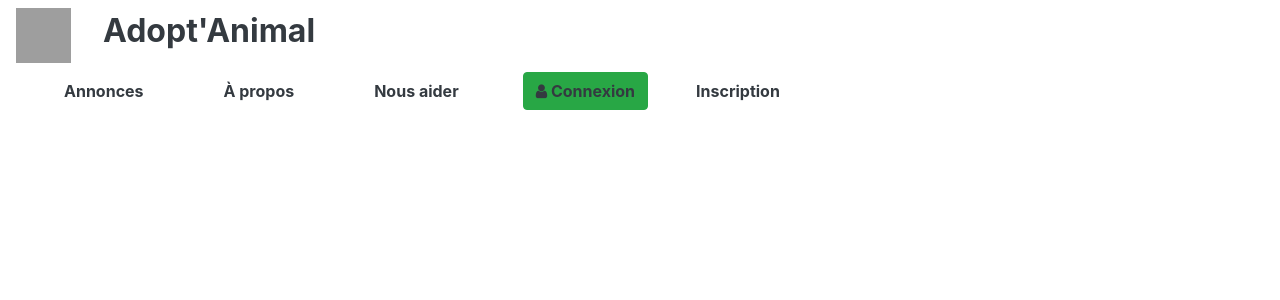
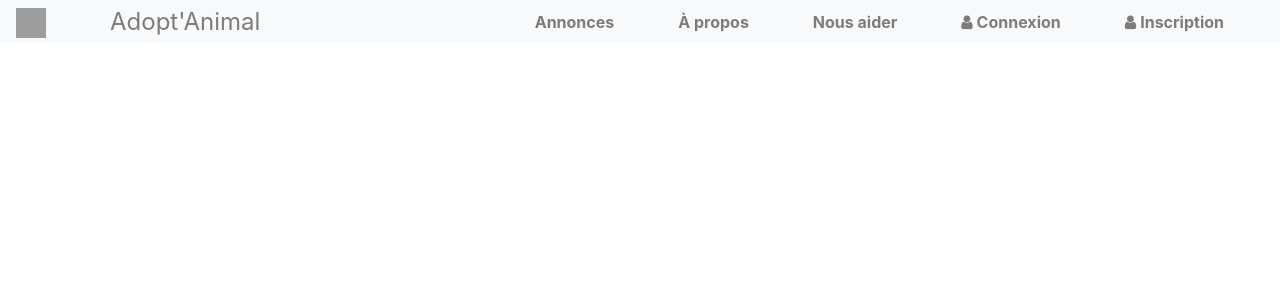
Before and after one commit to oxanamk/projetwf3, a Symfony app: template templates/layout/header.html.twig in a window 1280 px wide. Shown: the top 300 px of the page. Run offline with Twig, Linux system fonts and the light colour scheme; the template is opened without the code that fills it, so the values that code supplies are empty; some libraries are stand-ins or nearby versions; grey boxes are pictures that could not be loaded.

Commit message:
orga css + a propos fini

```diff
--- a/public/asset/css/style.css
+++ b/public/asset/css/style.css
@@ -7,8 +7,12 @@ body {
     width: 100%;
 }
 
+
+/* -----------------------------------------------------Signin --------------------------------------*/
+
 #bgsignin {
     background: url("../images/wood.webp");
+    background-size: cover;
     width: 100%;
 }
 
@@ -39,15 +43,6 @@ body {
     height: 55px;
 }
 
-#barnav {
-    width: 70%;
-}
-
-#nav {
-    position: fixed;
-    width: 100%;
-}
-
 @media only screen and (min-width:0px) and (max-width: 750px) {
     #imagesignin {
         display: none;
@@ -63,9 +58,6 @@ body {
         -ms-flex-pack: center;
         justify-content: center;
     }
-    #nav {
-        width: 100%;
-    }
 }
 
 @media only screen and (min-width:750px) and (max-width: 1370px) {
@@ -79,7 +71,146 @@ body {
     #sec1signin {
         width: 65%;
     }
+}
+
+
+/* ---------------------------------------------------------------about us--------------------------------------------*/
+
+#bgabout {
+    height: auto;
+    width: 100%;
+}
+
+.imgabout {
+    margin: auto;
+    margin-top: 2rem;
+    width: 90%;
+    border-radius: 20%;
+}
+
+.seccard {
+    width: 380px;
+}
+
+.iconabout {
+    background-color: #7FC386;
+    color: white;
+    border-radius: 50%;
+    padding: 1rem;
+}
+
+#secofsecaboutus {
+    display: -webkit-box;
+    display: -ms-flexbox;
+    display: flex;
+    -ms-flex-pack: distribute;
+    justify-content: space-around;
+    margin-top: 2rem;
+    margin-bottom: 2rem;
+}
+
+.cardheadabout {
+    text-align: center;
+}
+
+@media only screen and (min-width:0px) and (max-width: 1370px) {
+    #secofsecaboutus {
+        display: block;
+        -webkit-box-pack: center;
+        -ms-flex-pack: center;
+        justify-content: center;
+    }
+    .seccard {
+        margin: auto;
+        margin-top: 2rem;
+    }
+}
+
+@media only screen and (min-width:750px) and (max-width: 1370px) {
+    #secofsecaboutus {
+        display: block;
+        -webkit-box-pack: center;
+        -ms-flex-pack: center;
+        justify-content: center;
+    }
+    .seccard {
+        margin: auto;
+        margin-top: 2rem;
+        width: 100%;
+    }
+}
+
+
+/*------------------------------------------------------------ header--------------------------------------------------------------- */
+
+.auto-disable {
+    display: none;
+}
+
+.titre {
+    font-size: 1.5rem;
+    padding: 0;
+    margin: 0 auto;
+}
+
+.navbar-nav a:hover {
+    background-color: #7FC386;
+}
+
+.active {
+    background-color: #7FC386;
+    color: aliceblue;
+}
+
+@media screen and (max-width:992px) {
     #barnav {
         width: 70%;
     }
+    #nav {
+        position: fixed;
+        width: 100%;
+    }
+    .navbar hr {
+        border: 2px solid #e0dfdf;
+        border-radius: 25%;
+        -webkit-box-shadow: 5px 5px #aaaaaa;
+        box-shadow: 5px 5px #aaaaaa;
+        width: 50%
+    }
+    .auto-disable {
+        display: unset;
+    }
+    #navPaw {
+        margin-left: auto;
+    }
+    #linkactive1 {
+        width: 100%;
+        padding-right: 5%
+    }
+    #linkactive2 {
+        width: 100%;
+        padding-right: 5%;
+    }
+    .nav-item {
+        margin-left: 10%;
+        margin-right: 0px;
+        margin-top: 5%;
+    }
+    .navbar div {
+        width: 50%;
+    }
+    .navbar ul {
+        background-color: white;
+        border-top: 2px solid #707070;
+        border-bottom-left-radius: 5%;
+        border-bottom-right-radius: 5%;
+        width: 50%;
+        margin-left: none;
+        margin-right: 100%;
+        height: 35rem;
+    }
+    #navbarSupportedContent {
+        width: 0px;
+        height: 0px;
+    }
 }
--- a/templates/layout/header.html.twig
+++ b/templates/layout/header.html.twig
@@ -13,39 +13,66 @@
 		{% block css %}
 			<link rel="stylesheet" href="https://stackpath.bootstrapcdn.com/bootstrap/4.3.1/css/bootstrap.min.css" integrity="sha384-ggOyR0iXCbMQv3Xipma34MD+dH/1fQ784/j6cY/iJTQUOhcWr7x9JvoRxT2MZw1T" crossorigin="anonymous">
 			<link href="//maxcdn.bootstrapcdn.com/font-awesome/4.2.0/css/font-awesome.min.css" rel="stylesheet">
-			<link rel="stylesheet" href="{{ asset('asset/css/style.css') }}">
-			<link rel="stylesheet" href="{{ asset('asset/css/stylewip.css') }}">
+			<link rel="stylesheet" href={{ asset('asset/css/style.css') }}>
+			<link rel="stylesheet" href={{ asset('asset/css/stylewip.css') }}>
 
 		{% endblock %}
+		{% block cssEnji %}
+		<style>
+			.navbar-nav{
+				white-space: nowrap;
+			}
+			#logoPaw:hover {
+				background-color: none;
+			}
+
+		</style>
+		{% endblock %}
 	</head>
-	{% block body %}
-		<body>
+	{% block header %}
 			<header>
 
 				{% set route = app.request.get('_route') %}
+				<nav class="navbar p-0 fixed-top navbar-expand-lg navbar-light bg-light">
+					<a class="navbar-brand  {% if route == 'accueil' %}accueil{% endif %}" href="{{ path('signin') }}">
+						<img id="logoPaw" src="{{ asset('asset/images/paw.png') }}" alt="" width="30" height="30" class="ml-3 d-inline-block align-text-top">
+					</a>
+					<span class="navbar-text ml-5 titre">
+						Adopt'Animal
+					</span>
+					<button class="navbar-toggler" type="button" data-toggle="collapse" data-target="#navbarSupportedContent" aria-controls="navbarSupportedContent" aria-expanded="false" aria-label="Toggle navigation">
+					  <span class="navbar-toggler-icon"></span>
+					</button>
 
-				<nav class="nav nav-fill  d-flex justify-content-between align-items-center bg-white mb-5" id="nav">
-					<div class="d-flex align-items-center mr-5">
-						<a class="nav-link  {% if route == 'signin' %}active{% endif %}" href="{{ path('signin') }}">
-							<img class="logosin" src="{{ asset('asset/images/paw.png') }}">
-						</a>
-						<a class="nav-link text-dark h2 font-weight-bold {% if route == 'signin' %}active{% endif %}" href="{{ path('signin') }}">Adopt'Animal</a>
+					<div class="collapse navbar-collapse" id="navbarSupportedContent">
+					  <ul class="navbar-nav ml-auto">
+						<li class="nav-item">
+							<a class="nav-link mr-5 font-weight-bold hover{% if route == 'annonces' %}active text-white{% endif %}" href="{{ path('signin') }}">Annonces</a>
+						</li>
+						<li class="nav-item">
+							<a class="nav-link mr-5 font-weight-bold {% if route == 'aPropos' %}active text-white{% endif %}" href="{{ path('signin') }}">À propos</a>
+						</li>
+						<li class="nav-item">
+							<a class="nav-link mr-5 font-weight-bold {% if route == 'nousAider' %}active text-white{% endif %}" href="{{ path('signin') }}">Nous aider</a>
+						</li>
+						<li class="nav-item">
+							<a class="nav-link mr-5 font-weight-bold {% if route == 'signin' %}active text-white text-white{% endif %}" href="{{ path('signin') }}" title="User">
+								<i class="fa fa-user"></i>
+								Connexion</a>
+						</li>
+						<li class="nav-item">
+							<a class="nav-link mr-5 font-weight-bold {% if route == 'inscription' %}active text-white{% endif %}" href="{{ path('signin') }}"><i class="fa fa-user mr-1"></i>Inscription</a>
+						</li>
+						<hr>
+						<li class="nav-item">
+							<a id="linkactive1" class="nav-link auto-disable mr-5 font-weight-bold {% if route == 'rdc' %}active text-white{% endif %}" href="{{ path('signin') }}">Règles de confidentialité</a>
+						</li>
+						<li class="nav-item">
+							<a id="linkactive2" class="nav-link auto-disable mr-5 font-weight-bold {% if route == 'cgu' %}active text-white{% endif %}" href="{{ path('signin') }}">CGU</a>
+						</li>
+						<img id="navPaw" class="auto-disable" src="{{ asset('asset/images/pawmenu.png') }}" alt="" width="100" height="100" class="ml-auto">
+					  </ul>
 					</div>
-					<div class="d-flex align-items-center ml-5" id="barnav">
-						<a class="nav-link mr-5 text-dark font-weight-bold {% if route == 'signin' %}active{% endif %}" href="{{ path('signin') }}">Annonces</a>
-						<a class="nav-link mr-5 text-dark font-weight-bold {% if route == 'signin' %}active{% endif %}" href="{{ path('signin') }}">À propos</a>
-						<a class="nav-link mr-5 text-dark font-weight-bold {% if route == 'signin' %}active{% endif %}" href="{{ path('signin') }}">Nous aider</a>
-						<button class=" btn btn-success mr-5 text-dark font-weight-bold icoUser {% if route == 'signin' %}active{% endif %}" href="{{ path('signin') }}" title="User">
-							<i class="fa fa-user"></i>
-							Connexion</button>
-						<a class="mr-5 text-dark font-weight-bold icoUser {% if route == 'signin' %}active{% endif %}" href="{{ path('signin') }}"></i>Inscription</a>
-					</div>
-				</nav>
+				  </nav>
 			</header>
-
-
-{% block js %}
-	<script src="https://code.jquery.com/jquery-3.3.1.slim.min.js" integrity="sha384-q8i/X+965DzO0rT7abK41JStQIAqVgRVzpbzo5smXKp4YfRvH+8abtTE1Pi6jizo" crossorigin="anonymous"></script>
-	<script src="https://cdnjs.cloudflare.com/ajax/libs/popper.js/1.14.7/umd/popper.min.js" integrity="sha384-UO2eT0CpHqdSJQ6hJty5KVphtPhzWj9WO1clHTMGa3JDZwrnQq4sF86dIHNDz0W1" crossorigin="anonymous"></script>
-	<script src="https://stackpath.bootstrapcdn.com/bootstrap/4.3.1/js/bootstrap.min.js" integrity="sha384-JjSmVgyd0p3pXB1rRibZUAYoIIy6OrQ6VrjIEaFf/nJGzIxFDsf4x0xIM+B07jRM" crossorigin="anonymous"></script>
-{% endblock %}{% endblock %}</body></html>
+		{% endblock %}
```
Also changed, not shown: src/Controller/AboutUsController.php (added, +20 -0 lines), templates/about_us/index.html.twig (added, +57 -0 lines), public/asset/images/cage.jpg (added), public/asset/images/chien-chat.jpg (added), public/asset/images/chien-header.jpg (added), public/asset/images/ordi.jpg (added), public/asset/images/pawmenu.png (added), public/asset/images/serieux.jpg (added).
